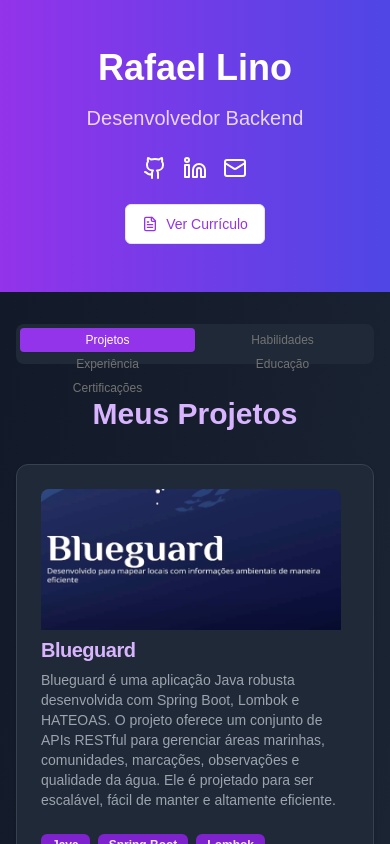
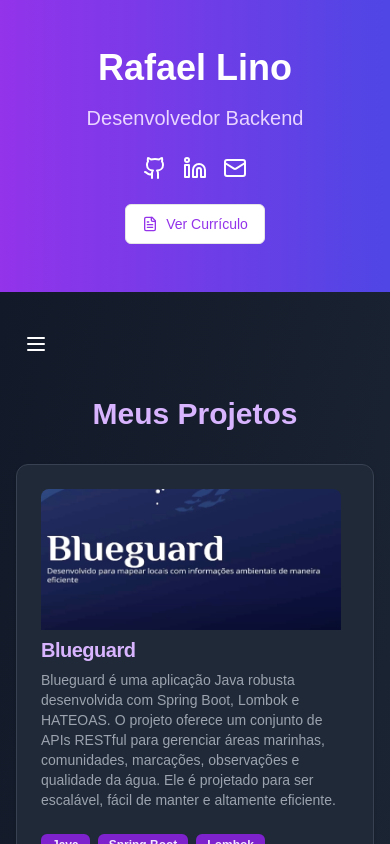
Before and after one commit to rafak7/portfolio, a Next.js app: page / in a window 390 px wide. Both pictures are taken after a click on the button "Não sou desenvolvedor, pular desafio". Shown: the top 844 px of the page. Built offline with nearby package versions, Linux system fonts and the light colour scheme.

Commit message:
ajustando navegabilidade mobile

```diff
--- /dev/null
+++ b/components/MobileNav.tsx
@@ -0,0 +1,57 @@
+import React, { useState } from 'react'
+import { Menu, X } from 'lucide-react'
+import { motion, AnimatePresence } from 'framer-motion'
+
+interface MobileNavProps {
+  activeTab: string
+  setActiveTab: (tab: string) => void
+}
+
+const tabs = [
+  { value: "projects", label: "Projetos" },
+  { value: "skills", label: "Habilidades" },
+  { value: "experience", label: "Experiência" },
+  { value: "education", label: "Educação" },
+  { value: "certifications", label: "Certificações" }
+]
+
+export function MobileNav({ activeTab, setActiveTab }: MobileNavProps) {
+  const [isOpen, setIsOpen] = useState(false)
+
+  const toggleMenu = () => setIsOpen(!isOpen)
+
+  const handleTabClick = (tab: string) => {
+    setActiveTab(tab)
+    setIsOpen(false)
+  }
+
+  return (
+    <div className="md:hidden">
+      <button onClick={toggleMenu} className="p-2">
+        {isOpen ? <X size={24} /> : <Menu size={24} />}
+      </button>
+      <AnimatePresence>
+        {isOpen && (
+          <motion.div
+            initial={{ opacity: 0, y: -20 }}
+            animate={{ opacity: 1, y: 0 }}
+            exit={{ opacity: 0, y: -20 }}
+            className="absolute top-16 left-0 right-0 bg-gray-800 p-4 z-50"
+          >
+            {tabs.map((tab) => (
+              <button
+                key={tab.value}
+                onClick={() => handleTabClick(tab.value)}
+                className={`block w-full text-left py-2 px-4 ${
+                  activeTab === tab.value ? 'bg-purple-600 text-white' : 'text-gray-300'
+                }`}
+              >
+                {tab.label}
+              </button>
+            ))}
+          </motion.div>
+        )}
+      </AnimatePresence>
+    </div>
+  )
+}
--- a/components/portfolio.tsx
+++ b/components/portfolio.tsx
@@ -10,6 +10,7 @@ import { Tabs, TabsContent, TabsList, TabsTrigger } from "@/components/ui/tabs"
 import Image from 'next/image'
 import { FaJava, FaReact, FaPython, FaDocker, FaGitAlt } from 'react-icons/fa'
 import { SiSpringboot, SiKotlin, SiJavascript, SiNextdotjs, SiRabbitmq, SiMongodb } from 'react-icons/si'
+import { MobileNav } from './MobileNav'
 
 const projects = [
   {
@@ -253,8 +254,11 @@ export function EnhancedPortfolioComponent() {
       </header>
 
       <main className="max-w-7xl mx-auto py-8 px-4 sm:px-6 lg:px-8">
+        <div className="flex justify-between items-center mb-8">
+          <MobileNav activeTab={activeTab} setActiveTab={setActiveTab} />
+        </div>
         <Tabs value={activeTab} onValueChange={setActiveTab} className="w-full">
-          <TabsList className="grid w-full grid-cols-2 sm:grid-cols-3 md:grid-cols-5 mb-8 bg-gray-800 p-1 rounded-lg">
+          <TabsList className="hidden md:grid w-full grid-cols-5 mb-8 bg-gray-800 p-1 rounded-lg">
             <TabsTrigger
               value="projects"
               className="px-2 py-1 sm:px-4 sm:py-2 text-xs sm:text-sm font-medium transition-all data-[state=active]:bg-purple-600 data-[state=active]:text-white rounded"
```
